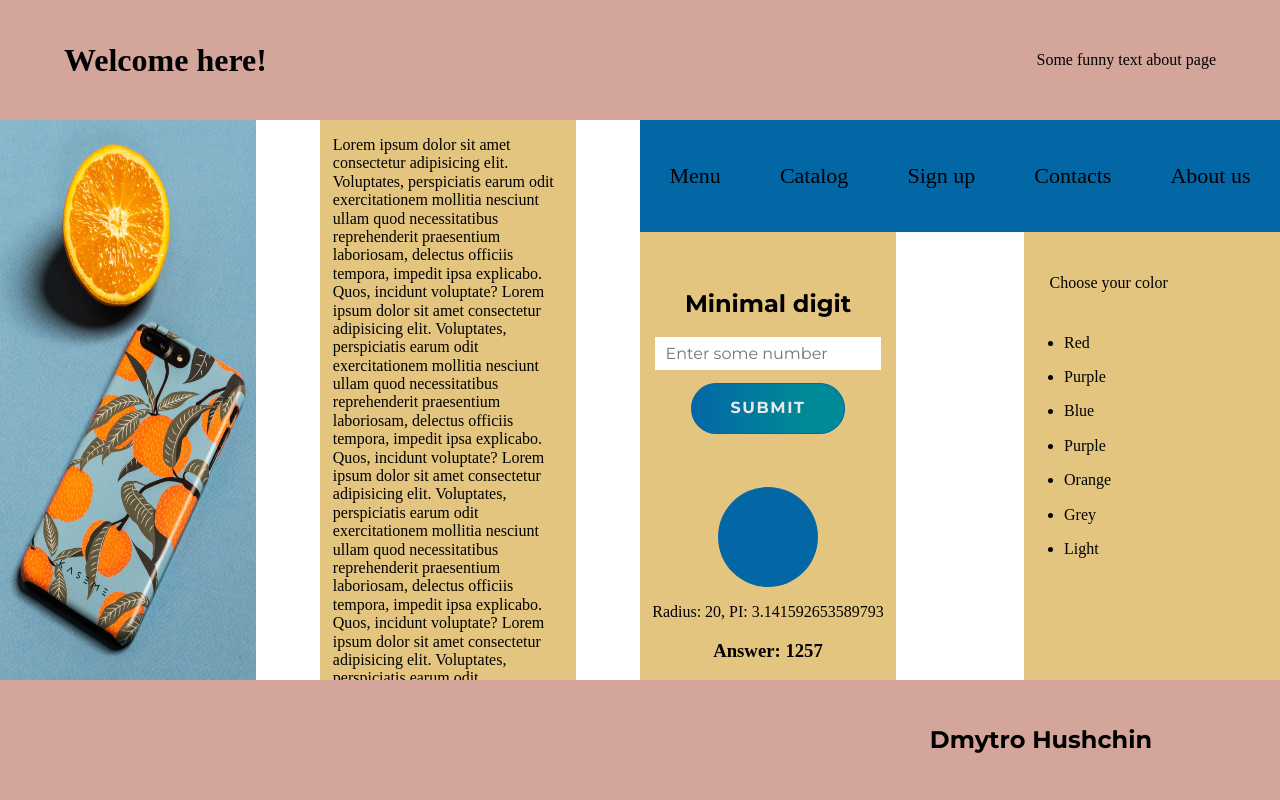
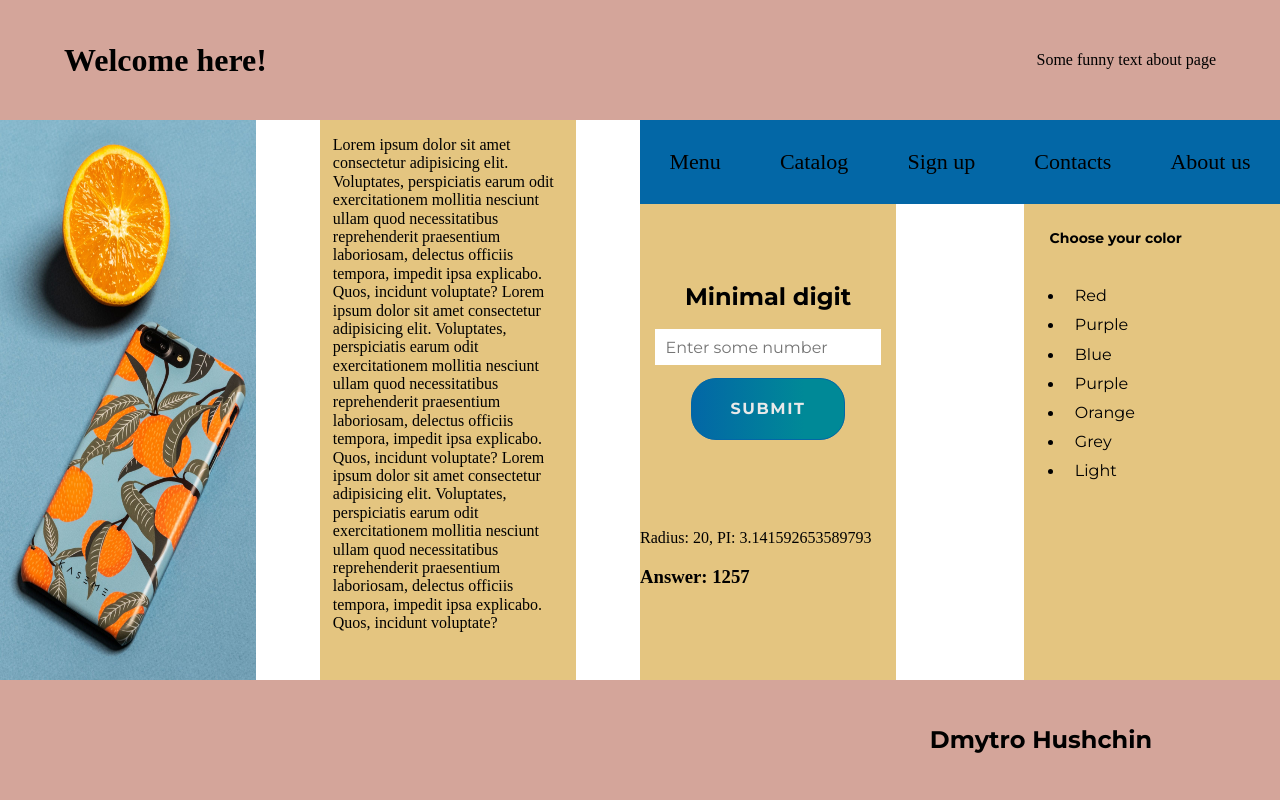
Before and after one commit to DHushchin/WebBasics, a Flask app: page / in a window 1280 px wide. Run offline with Flask 2, Linux system fonts and the light colour scheme.

Commit message:
Fixed layout

```diff
--- a/static/css/style.css
+++ b/static/css/style.css
@@ -1,7 +1,7 @@
 @import url("https://fonts.googleapis.com/css2?family=Montserrat:wght@300;400;500;600;700;800;900&display=swap");
 
 :root {
-  --font-Mont: "Montserrat", sans-serif;
+  --font-mont: "Montserrat", sans-serif;
   --color-header-footer: #d4a59a;
   --color-aside: #0367a6;
   --light-color: #e4c580;
@@ -43,17 +43,22 @@
   width: 100%;
   min-width: 100%;
   max-width: 100%;
-  min-height: 100%;
+  min-height: 70vh;
   max-height: 100%;
-  height: 70vh;
+  height: auto;
   display: flex;
   flex-direction: row;
   justify-content: space-between;
 }
 
+.container > section {
+  width: 50%;
+  height: auto;
+}
+
 .left-place {
   width: 50%;
-  height: 100%;
+  height: auto;
   display: flex;
   flex-direction: row;
   justify-content: space-between;
@@ -62,29 +67,44 @@
 .left-place > aside {
   width: 40%;
   height: 100%;
-  background-color: var(--color-aside);
+  overflow: hidden;
+  position: relative;
+  justify-content: center;
+  align-items: center;
 }
 
-.container > section {
-  width: 50%;
-  height: 100%;
+main {
+  display: flex;
+  flex-direction: row;
+  justify-content: center;
 }
 
 .left-place > main {
   width: 40%;
-  height: 100%;
+  height: auto;
   margin: 0 10% 0 0;
   background-color: var(--light-color);
 }
 
-.right-place > aside {
-  height: 20%;
+main > div {
+  height: 100%;
+  width: 90%;
+}
+
+main > p,
+.left > p,
+.info > aside > p {
+  padding: 10%;
+}
+
+.right-place {
+  height: auto;
+}
+
+.right-place > nav {
+  height: 15%;
   width: 100%;
   background-color: var(--color-aside);
-}
-
-.right-place nav {
-  height: 100%;
   display: flex;
   justify-content: space-around;
   align-items: center;
@@ -93,10 +113,11 @@
 .right-place nav > a {
   font-size: 22px;
   color: var(--black-color);
+  margin: 0 5px;
 }
 
 .info {
-  height: 80%;
+  height: 85%;
   width: 100%;
   display: flex;
   flex-direction: row;
@@ -105,14 +126,25 @@
 
 .info > div {
   width: 40%;
-  height: 100%;
+  height: auto;
+}
+
+.info > aside p {
+  font-family: var(--font-mont);
+  font-size: 16px;
+  margin: 5%;
+}
+
+.info > aside > p {
+  font-weight: bold;
+  font-size: 14px;
+  margin: 0%;
 }
 
 .left {
   background-color: var(--light-color);
   display: flex;
   flex-direction: column;
-  overflow: hidden;
 }
 
 .left > form {
@@ -124,9 +156,10 @@
 .circle {
   width: 100%;
   height: 50%;
+  margin-bottom: 5%;
 }
 
-.circle__block {
+.circle-block {
   width: 100px;
   height: 100px;
   border-radius: 50%;
@@ -134,7 +167,7 @@
   margin: 0 auto;
 }
 
-.circle__info {
+.circle-info {
   text-align: center;
 }
 
@@ -238,9 +271,11 @@
   border-radius: 10px;
 }
 
-.right {
+.info > aside {
   background-color: var(--light-color);
-  overflow: hidden;
+  min-height: 25vh;
+  width: 40%;
+  height: auto;
 }
 
 footer {
@@ -261,24 +296,6 @@
 a:hover {
   transition: 0.5s;
   color: var(--light-color);
-}
-
-main {
-  display: flex;
-  flex-direction: row;
-  justify-content: center;
-}
-
-main > div {
-  height: 100%;
-  width: 90%;
-  overflow: hidden;
-}
-
-main > p,
-.left > p,
-.right > p {
-  padding: 10%;
 }
 
 aside > img {
--- a/static/js/ColorChange.js
+++ b/static/js/ColorChange.js
@@ -36,7 +36,7 @@
   }
 
   const text1 = document.querySelector("header>p");
-  const text2 = document.querySelector(".right>p");
+  const text2 = document.querySelector(".info>aside>p");
 
   const change = new ChangePlaceText(text1, text2);
 
@@ -164,8 +164,8 @@
     }
   }
 
-  const block = document.querySelector(".right");
-  const colors = document.querySelectorAll(".right p");
+  const block = document.querySelector(".info>aside");
+  const colors = document.querySelectorAll(".info>aside p");
 
   const changeCol = new ChangeColor(block);
 
--- a/templates/about.html
+++ b/templates/about.html
@@ -41,7 +41,6 @@
         </main>
       </section>
       <section class="right-place">
-        <aside>
         <nav>
           <a href="/index">Menu</a>
           <a href="/catalog">Catalog</a>
@@ -49,7 +48,6 @@
           <a href="/contacts">Contacts</a>
           <a href="/">About us</a>
         </nav>
-        </aside>
         <div class="info">
           <div class="left">
             <p>
@@ -59,14 +57,14 @@
               temporibus aut nemo corrupti alias adipisci?
             </p>
           </div>
-          <div class="right">
+          <aside>
             <p>
               Lorem ipsum, dolor sit amet consectetur adipisicing elit. Sed
               expedita reprehenderit quo accusamus, ipsam odit minima sequi nisi
               reiciendis, eum possimus exercitationem pariatur praesentium
               temporibus aut nemo corrupti alias adipisci?
             </p>
-          </div>
+          </aside>
         </div>
       </section>
     </div>
--- a/templates/catalog.html
+++ b/templates/catalog.html
@@ -41,7 +41,6 @@
         </main>
       </section>
       <section class="right-place">
-        <aside>
         <nav>
           <a href="/index">Menu</a>
           <a href="/">Catalog</a>
@@ -49,7 +48,6 @@
           <a href="/contacts">Contacts</a>
           <a href="/about">About us</a>
         </nav>
-        </aside>
         <div class="info">
           <div class="left">
             <p>
@@ -59,14 +57,14 @@
               sapiente tempore exercitationem, excepturi obcaecati reiciendis?
             </p>
           </div>
-          <div class="right">
+          <aside>
             <p>
               Lorem ipsum, dolor sit amet consectetur adipisicing elit. Sed
               expedita reprehenderit quo accusamus, ipsam odit minima sequi nisi
               reiciendis, eum possimus exercitationem pariatur praesentium
               temporibus aut nemo corrupti alias adipisci?
             </p>
-          </div>
+          </aside>
         </div>
       </section>
     </div>
--- a/templates/contacts.html
+++ b/templates/contacts.html
@@ -41,7 +41,6 @@
         </main>
       </section>
       <section class="right-place">
-        <aside>
         <nav>
           <a href="/index">Menu</a>
           <a href="/catalog">Catalog</a>
@@ -49,7 +48,6 @@
           <a href="/">Contacts</a>
           <a href="/about">About us</a>
         </nav>
-        </aside>
         <div class="info">
           <div class="left">
             <p>
@@ -59,14 +57,14 @@
               temporibus aut nemo corrupti alias adipisci?
             </p>
           </div>
-          <div class="right">
+          <aside>
             <p>
               Lorem ipsum, dolor sit amet consectetur adipisicing elit. Sed
               expedita reprehenderit quo accusamus, ipsam odit minima sequi nisi
               reiciendis, eum possimus exercitationem pariatur praesentium
               temporibus aut nemo corrupti alias adipisci?
             </p>
-          </div>
+          </aside>
         </div>
       </section>
     </div>
--- a/templates/index.html
+++ b/templates/index.html
@@ -45,26 +45,12 @@
               perspiciatis earum odit exercitationem mollitia nesciunt ullam
               quod necessitatibus reprehenderit praesentium laboriosam, delectus
               officiis tempora, impedit ipsa explicabo. Quos, incidunt
-              voluptate? Lorem ipsum dolor sit amet consectetur adipisicing
-              elit. Voluptates, perspiciatis earum odit exercitationem mollitia
-              nesciunt ullam quod necessitatibus reprehenderit praesentium
-              laboriosam, delectus officiis tempora, impedit ipsa explicabo.
-              Quos, incidunt voluptate? Lorem ipsum dolor sit amet consectetur
-              adipisicing elit. Voluptates, perspiciatis earum odit
-              exercitationem mollitia nesciunt ullam quod necessitatibus
-              reprehenderit praesentium laboriosam, delectus officiis tempora,
-              impedit ipsa explicabo. Quos, incidunt voluptate? Lorem ipsum
-              dolor sit amet consectetur adipisicing elit. Voluptates,
-              perspiciatis earum odit exercitationem mollitia nesciunt ullam
-              quod necessitatibus reprehenderit praesentium laboriosam, delectus
-              officiis tempora, impedit ipsa explicabo. Quos, incidunt
               voluptate?
             </p>
           </div>
         </main>
       </section>
       <section class="right-place">
-        <aside>
         <nav>
           <a href="/">Menu</a>
           <a href="/catalog">Catalog</a>
@@ -72,7 +58,6 @@
           <a href="/contacts">Contacts</a>
           <a href="/about">About us</a>
         </nav>
-        </aside>
         <div class="info">
           <div class="left">
             <form action="/index">
@@ -90,7 +75,7 @@
               </div>
             </div>
           </div>
-          <div class="right">
+          <aside>
             <p>Some funny text about page</p>
             <ul>
               <li>
@@ -107,7 +92,7 @@
               <li><p>Grey</p></li>
               <li><p>Light</p></li>
             </ul>
-          </div>
+          </aside>
         </div>
       </section>
     </div>
--- a/templates/sign_up.html
+++ b/templates/sign_up.html
@@ -41,7 +41,6 @@
         </main>
       </section>
       <section class="right-place">
-        <aside>
         <nav>
           <a href="/index">Menu</a>
           <a href="/catalog">Catalog</a>
@@ -49,7 +48,6 @@
           <a href="/contacts">Contacts</a>
           <a href="/about">About us</a>
         </nav>
-        </aside>
         <div class="info">
           <div class="left">
             <form class="form" action="/sign_up">
@@ -64,14 +62,14 @@
               </div>
             </form>
           </div>
-          <div class="right">
+          <aside>
             <p>
               Lorem ipsum, dolor sit amet consectetur adipisicing elit. Sed
               expedita reprehenderit quo accusamus, ipsam odit minima sequi nisi
               reiciendis, eum possimus exercitationem pariatur praesentium
               temporibus aut nemo corrupti alias adipisci?
             </p>
-          </div>
+          </aside>
         </div>
       </section>
     </div>
```
Also changed, not shown: other parts of static/css/style.css (+19 -9 lines), .github/workflows/actions.yml. Lines whose indentation alone changed are shown as unchanged.
